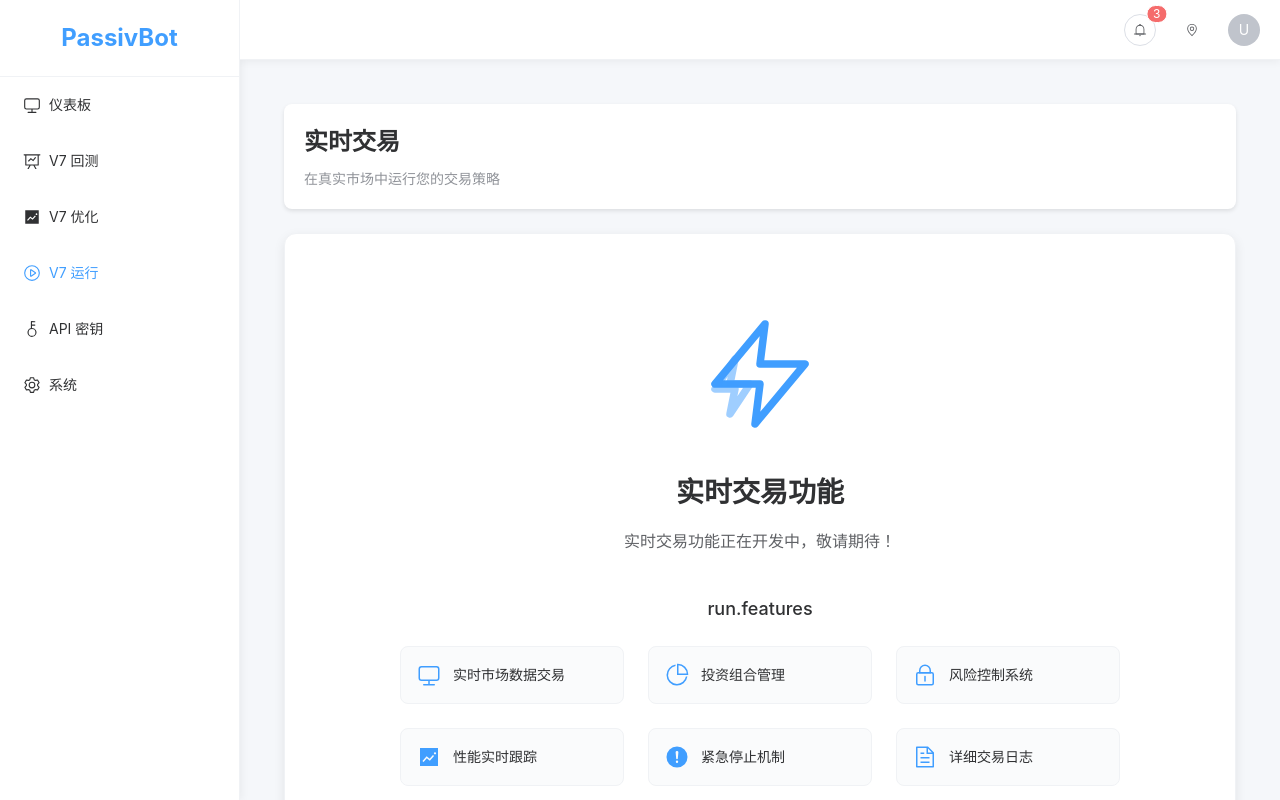
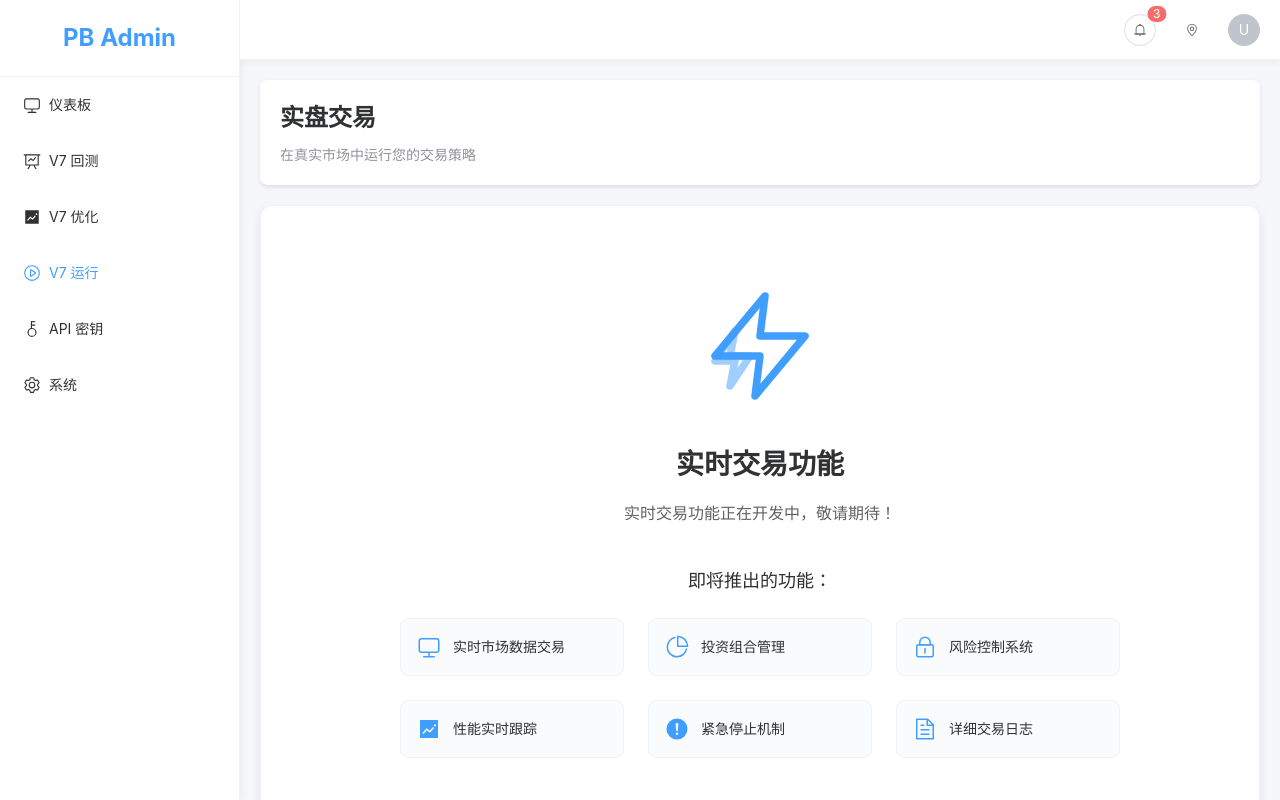
Before and after one commit to Praying/dashboard, a Vue app: page /run in a window 1280 px wide. Shown: the top 800 px of the page. Built offline with nearby package versions, Linux system fonts and the light colour scheme.

Commit message:
adjust padding and fix some word

```diff
--- a/src/components/PageHeader.vue
+++ b/src/components/PageHeader.vue
@@ -24,7 +24,7 @@ defineProps<Props>()
   display: flex;
   align-items: center;
   justify-content: space-between;
-  margin-bottom: 24px;
+  margin-bottom: 20px;
   padding: 20px;
   background: white;
   border-radius: 8px;
--- a/src/layouts/MainLayout.vue
+++ b/src/layouts/MainLayout.vue
@@ -4,7 +4,7 @@
       <!-- Sidebar -->
       <el-aside class="app-sidebar" width="240px">
         <div class="sidebar-header">
-          <div class="logo">PassivBot</div>
+          <div class="logo">PB Admin</div>
         </div>
         <el-menu
           :default-active="activeMenu"
@@ -267,10 +267,11 @@ onMounted(() => {
   box-sizing: border-box;
   flex: 1;
   overflow-y: auto;
+  padding: 10px;
 }
 
 
 .page-content {
-  padding: 24px;
+  padding: 10px;
 }
 </style>
--- a/src/locales/en.json
+++ b/src/locales/en.json
@@ -51,7 +51,7 @@
   },
   "dashboard": {
     "title": "Dashboard",
-    "description": "Welcome to PB GUI - Overview of your trading activities",
+    "description": "Welcome to PB Admin - Overview of your trading activities",
     "totalBacktests": "Total Backtests",
     "completed": "Completed",
     "running": "Running",
@@ -125,7 +125,7 @@
     "createBacktest": "Create Backtest",
     "createDescription": "Configure a new backtest",
     "name": "Name",
-    "exchanges": "Exchanges",
+    "exchange": "Exchanges",
     "startDate": "Start Date",
     "endDate": "End Date",
     "basicInfo": "Basic Info",
@@ -151,7 +151,9 @@
       "binance": "Binance",
       "coinbase": "Coinbase",
       "kraken": "Kraken",
-      "bitfinex": "Bitfinex"
+      "bitfinex": "Bitfinex",
+      "bybit": "Bybit",
+      "okx": "OKX"
     },
     "strategies": {
       "grid": "Grid Strategy",
@@ -368,7 +370,7 @@
     "description": "Optimize trading strategy parameters using advanced algorithms",
     "underConstruction": "Under Construction",
     "development": "Strategy optimization feature is under development. Coming soon!",
-    "features": "Coming features:",
+    "feature": "Coming features:",
     "goBacktests": "Back to Backtests",
     "features": {
       "geneticAlgorithms": "Genetic Algorithm Optimization",
@@ -383,7 +385,7 @@
     "description": "Run your trading strategies in real markets",
     "liveTrading": "Live Trading Feature",
     "development": "Live trading feature is under development. Coming soon!",
-    "features": "Coming features:",
+    "feature": "Coming features:",
     "goBacktests": "Back to Backtests",
     "features": {
       "realTimeTrading": "Real-time Market Trading",
--- a/src/locales/zh.json
+++ b/src/locales/zh.json
@@ -51,7 +51,7 @@
   },
   "dashboard": {
     "title": "仪表板",
-    "description": "欢迎使用 PB GUI - 您的交易活动概览",
+    "description": "欢迎使用 PB Admin - 您的交易活动概览",
     "totalBacktests": "总回测数",
     "completed": "已完成",
     "running": "运行中",
@@ -125,7 +125,7 @@
     "createBacktest": "创建回测",
     "createDescription": "配置新回测",
     "name": "名称",
-    "exchanges": "交易所",
+    "exchange": "交易所",
     "startDate": "开始日期",
     "endDate": "结束日期",
     "basicInfo": "基本信息",
@@ -151,7 +151,9 @@
       "binance": "币安",
       "coinbase": "Coinbase",
       "kraken": "Kraken",
-      "bitfinex": "Bitfinex"
+      "bitfinex": "Bitfinex",
+      "bybit": "Bybit",
+      "okx": "OKX"
     },
     "strategies": {
       "grid": "网格策略",
@@ -218,10 +220,6 @@
     "table": {
       "id": "ID",
       "status": "状态"
-    },
-    "messages": {
-      "addedToQueue": "回测已添加到队列",
-      "addFailed": "添加回测失败"
     },
     "status": {
       "running": "运行中",
@@ -377,7 +375,7 @@
     "description": "使用高级算法优化交易策略参数",
     "underConstruction": "功能开发中",
     "development": "策略优化功能正在开发中，敬请期待！",
-    "features": "即将推出的功能：",
+    "feature": "即将推出的功能：",
     "goBacktests": "返回回测",
     "features": {
       "geneticAlgorithms": "遗传算法优化",
@@ -388,11 +386,11 @@
     }
   },
   "run": {
-    "title": "实时交易",
+    "title": "实盘交易",
     "description": "在真实市场中运行您的交易策略",
     "liveTrading": "实时交易功能",
     "development": "实时交易功能正在开发中，敬请期待！",
-    "features": "即将推出的功能：",
+    "feature": "即将推出的功能：",
     "goBacktests": "返回回测",
     "features": {
       "realTimeTrading": "实时市场数据交易",
--- a/src/views/RunView.vue
+++ b/src/views/RunView.vue
@@ -17,7 +17,7 @@
         <h2>{{ t('run.liveTrading') }}</h2>
         <p class="intro-description">{{ t('run.development') }}</p>
         <div class="features-section">
-          <p class="features-title">{{ t('run.features') }}</p>
+          <p class="features-title">{{ t('run.feature') }}</p>
           <div class="features-grid">
             <div class="feature-item">
               <el-icon><Monitor /></el-icon>
--- a/src/views/backtest/BacktestListView.vue
+++ b/src/views/backtest/BacktestListView.vue
@@ -53,7 +53,7 @@
         />
         <el-table-column
           prop="exchanges"
-          :label="$t('backtest.exchanges')"
+          :label="$t('backtest.exchange')"
           min-width="120"
         >
           <template #default="{ row }">
```
